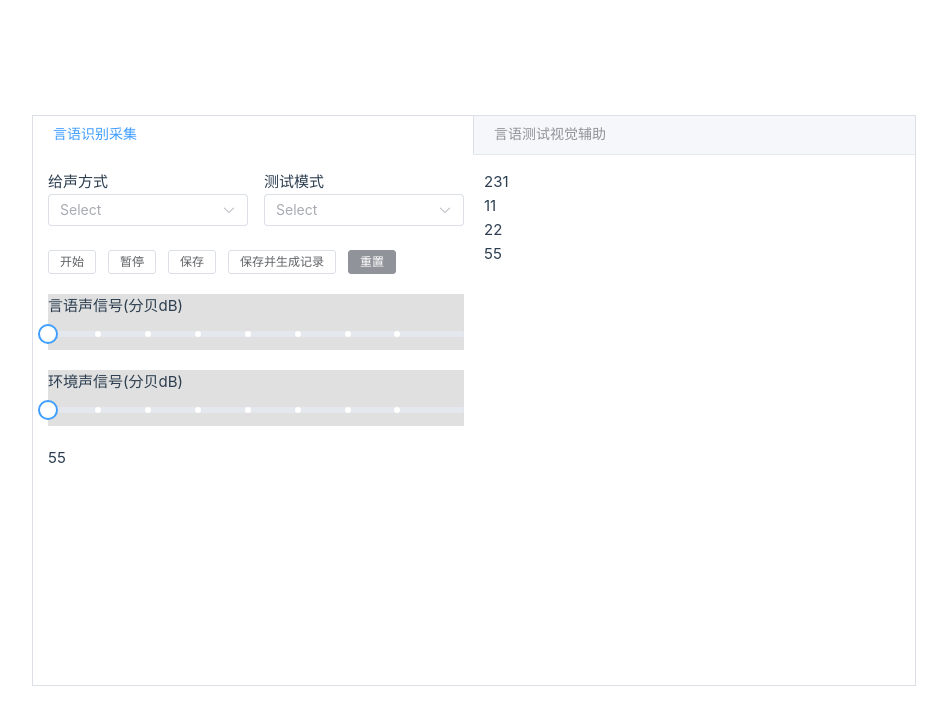
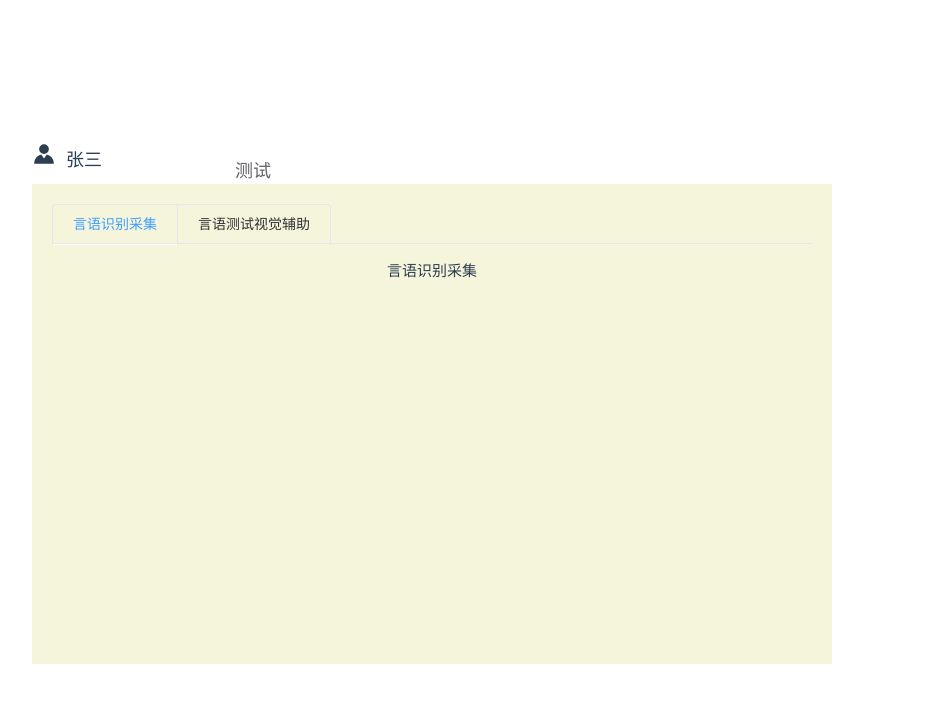
Before and after one commit to sound-audiometry-system/sound-ui, a Vue app: page / in a window 1280 px wide. Shown: the top 724 px of the page, without its empty margins (0-947 px from the left). Built offline with nearby package versions, Linux system fonts and the light colour scheme.

Commit message:
组件抽取

```diff
--- a/src/views/HomeView.vue
+++ b/src/views/HomeView.vue
@@ -1,17 +1,34 @@
 <script lang="ts" setup>
-import hear from "./hear/Sound.vue"
-import vision from "./vision/Index.vue"
+// import hear from "./hear/Sound.vue"
+// import vision from "./vision/index.vue"
+
+import foot from "./lay/foot.vue"
+import testFrom from "./home/form.vue"
+import userHeader from "./lay/MainHeader.vue"
+
+import { ref } from "vue"
+import type { TabsPaneContext } from 'element-plus'
+const handleClick = (tab: TabsPaneContext, event: Event) => {
+    console.log(tab, event)
+}
+const activeName = ref('first')
+
 </script>
 
 <template>
-  <el-tabs type="border-card">
+    <el-container>
+        <el-header>
+            <userHeader></userHeader>
+        </el-header>
+        <el-main>
+            <!-- <el-tabs type="border-card">
                 <el-tab-pane>
                     <template #label>
-        <span class="custom-tabs-label">
+                        <span class="custom-tabs-label1">
                             <span>言语识别采集</span>
                         </span>
                     </template>
-      <hear></hear>
+
                 </el-tab-pane>
                 <el-tab-pane>
                     <template #label>
@@ -21,26 +38,85 @@ import vision from "./vision/Index.vue"
                     </template>
                     <vision></vision>
                 </el-tab-pane>
+            </el-tabs> -->
+
+            <el-tabs v-model="activeName" type="card" class="demo-tabs" @tab-click="handleClick">
+                <el-tab-pane label="言语识别采集" name="first">言语识别采集</el-tab-pane>
+                <el-tab-pane label="言语测试视觉辅助" name="second">言语测试视觉辅助</el-tab-pane>
             </el-tabs>
+        </el-main>
+    </el-container>
 </template>
 
-<style scoped>
-.custom-tabs-label {
+<style lang="scss" scoped>
+html,
+body,
+#app {
+    margin-top: 0px;
     margin-left: 0px;
-  margin-top: 0px;
-  width: 400px;
-  /* background-color: #819323; */
+    border-top: 1px solid var(--el-border-color);
+    border-radius: 4px
+}
+
+.el-tabs__item .is-top .is-active {
+    background-color: aqua;
+}
+
+.el-main {
+    text-align: center;
+    display: inline-block;
 
 }
 
-.el-tabs__content {
-  padding: 32px;
-  color: #6b778c;
-  font-size: 32px;
+.el-container {
+    width: 800px;
+}
+
+.common-layout {
+    width: 1080px;
+    height: 540px;
+    margin-top: 0px;
+}
+
+.el-header {
+    height: 48px;
+    // background-color: aqua;
+    padding: 0;
+
+    .el-row {
+        width: 100%;
+
+        .ep-bg-purple-dark {
+            height: 50px;
+            background-color: #e2dada;
+
+            label {
+                font-size: 16px;
+                font-weight: bold;
+                color: black;
+                display: inline-block;
+                margin: 12px 25px;
+            }
 
         }
 
-.el-tab-pane {
-  height: 500px;
+        .ep-bg-purple-dark1 {
+            margin-left: 0px;
+            height: 40px;
+            background-color: #c2c86b;
+        }
+    }
+}
+
+.el-main {
+    height: 480px;
+    background-color: beige;
+}
+
+.el-footer {
+    height: 60px;
+    background-color: rgb(38, 36, 32);
+    text-align: center;
+
 }
 </style>
--- /dev/null
+++ b/src/views/HomeView11.vue
@@ -0,0 +1,46 @@
+<script lang="ts" setup>
+import hear from "./hear/Sound.vue"
+import vision from "./vision/Index.vue"
+</script>
+
+<template>
+  <el-tabs type="border-card">
+    <el-tab-pane>
+      <template #label>
+        <span class="custom-tabs-label">
+          <span>言语识别采集</span>
+        </span>
+      </template>
+      <hear></hear>
+    </el-tab-pane>
+    <el-tab-pane>
+      <template #label>
+        <span class="custom-tabs-label">
+          <span>言语测试视觉辅助</span>
+        </span>
+      </template>
+      <vision></vision>
+    </el-tab-pane>
+  </el-tabs>
+</template>
+
+<style scoped>
+.custom-tabs-label {
+  margin-left: 0px;
+  margin-top: 0px;
+  width: 400px;
+  /* background-color: #819323; */
+
+}
+
+.el-tabs__content {
+  padding: 32px;
+  color: #6b778c;
+  font-size: 32px;
+
+}
+
+.el-tab-pane {
+  height: 500px;
+}
+</style>
--- /dev/null
+++ b/src/views/lay/MainHeader.vue
@@ -0,0 +1,39 @@
+<template>
+    <el-row :gutter="20">
+        <el-col :span="6">
+            <el-icon  size="24"><Avatar /></el-icon>
+            <label style="margin-left: 10px; line-height: 48px;">张三</label>
+            <!-- <div class="userinfo">张三</div> -->
+        </el-col>
+        <el-col :span="6">
+            <el-button link>测试</el-button>
+        </el-col>
+        <el-col :span="12">
+            <div class="grid-content ep-bg-purple" />
+        </el-col>
+    </el-row>
+</template>
+<script setup lang="ts">
+</script>
+<style scoped lang="scss">
+.el-col {
+    width: 180px;
+    height: 48px;
+    display: inline-block;
+    background-color: #ffffff;
+    font-size: large;
+    line-height: 48px;
+
+    .userinfo {
+        width: 180px;
+        height: 48px;
+        font-size: large;
+        line-height: 48px;
+    }
+
+    .el-button {
+        font-size: large;
+        line-height: 65px;
+    }
+}
+</style>
```
Also changed, not shown: src/views/lay/foot.vue (+13 -3 lines), src/views/HomeView222.vue (renamed from src/views/HomeView1111.vue). Lines whose indentation alone changed are shown as unchanged.
